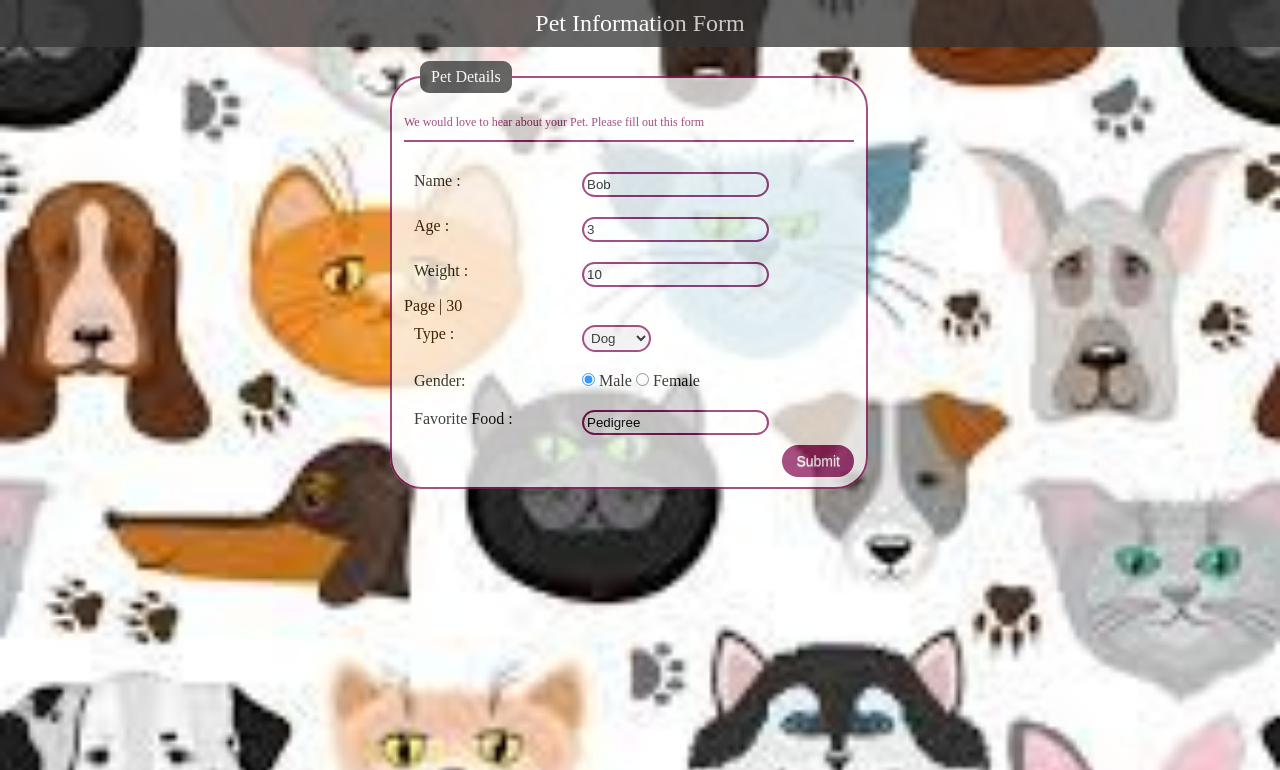
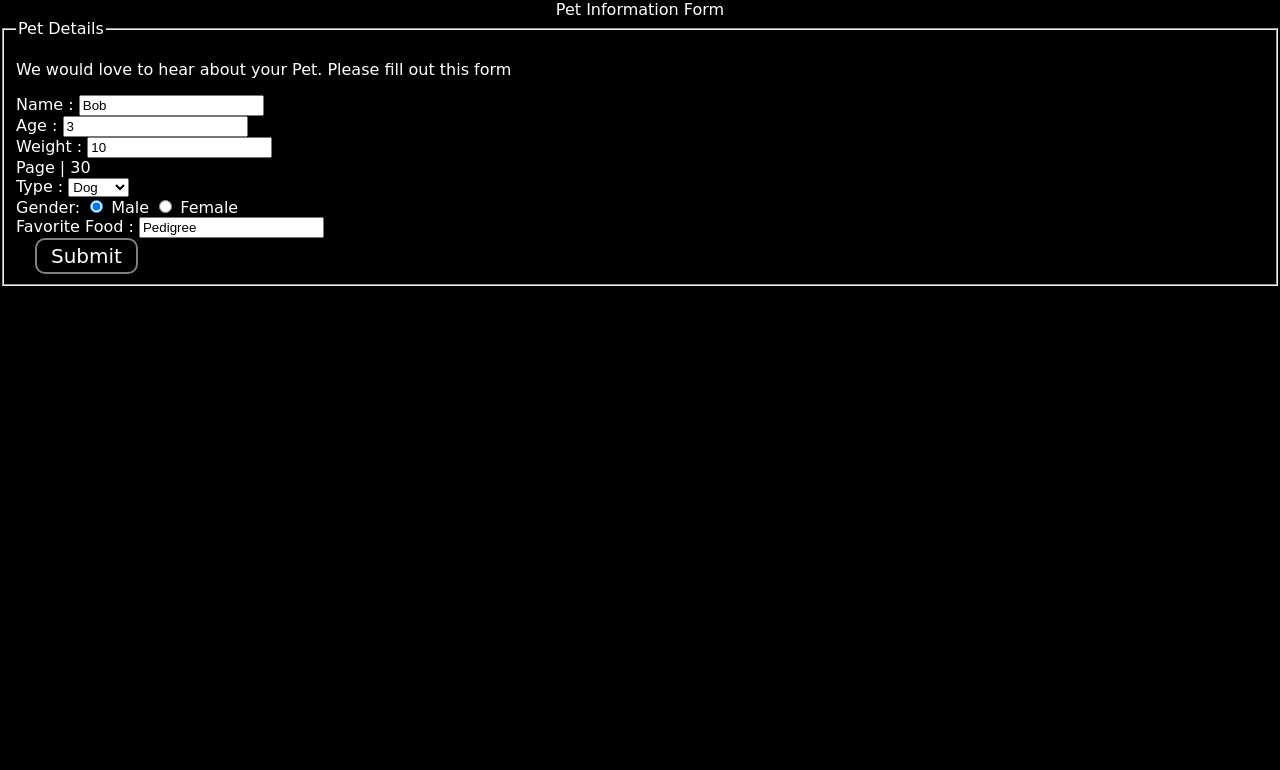
Before and after one commit to KHUSHIJAISWAL2608/Web-Development, a PHP site: page /ques4.html in a window 1280 px wide; the page is wider, and only the part inside the window is pictured. Shown: the top 770 px of that part. Run offline with PHP 8.4, Linux system fonts and the light colour scheme; some libraries are stand-ins or nearby versions.

Commit message:
Add files via upload

```diff
--- a/style.css
+++ b/style.css
@@ -1,99 +1,113 @@
-*{
-    margin: 0;
+
+    body {
+        font-family: 'Baloo Bhai', cursive;
+        color: white;
+        margin: 0px;
+        padding: 0px;
+        background-color: black;
     }
-    body{
-    background-image: url(petsbg.jpg);
-    background-repeat: no-repeat;
-    background-size: cover;
-    Page | 31
-    font-family: 'Segoe UI', Tahoma, Geneva, Verdana, sans-serif;
+
+    .left {
+        display: inline-block;
+        /* border: 2px solid red; */
+        position: absolute;
+        left: 60px;
+        top: 20px;
     }
-    form{
-    opacity: 75%;
+
+    .left img {
+        width: 136px;
+        filter: invert(100%);
     }
-    #header{
-    color: #fff;
-    font-size: x-large;
-    opacity: 75%;
-    background-color: #333;
-    padding: 10px 0px 10px 0px;
+
+    .left div {
+        line-height: 19px;
+        font-size: 26px;
+        text-align: center;
     }
-    #myform {
-    margin:0 auto;
-    width:500px;
-    padding:14px;
+
+    .mid {
+        display: block;
+        width: 66%;
+        margin: 26px auto;
+        /* border: 2px solid green; */
     }
-    label {
-    width: 10em;
-    float: left;
-    margin-right: 0.5em;
-    display: block;
+
+    .right {
+        position: absolute;
+        right: 34px;
+        top: 43px;
+        display: inline-block;
+        /* border: 2px solid yellow; */
     }
-    .submit {
-    float:right;
+
+    .navbar {
+        display: inline-block;
+        /* border: 5px solid  */
     }
-    input, select{
-    border-radius: 2rem;
-    border: 2px solid #88165c;
-    padding: 3px;
+
+    .navbar li {
+        display: inline-block;
+        font-size: 25px;
     }
-    fieldset {
-    background:#fff none repeat scroll 0 0;
-    border:2px solid #88165c;
-    border-radius: 2rem;
-    width: 450px;
-    Page | 32
+
+    .navbar li a {
+        color: white;
+        text-decoration: none;
+        padding: 34px 23px;
+
     }
-    .blur{
-    backdrop-filter: blur(1px);
-    position: absolute;
-    height: 460px;
-    top: 70px;
-    left: -50px;
-    right: -50px;
-    bottom: -50px;
-    z-index: -2;
+
+    .navbar li a:hover,
+    .navbar li a.active {
+        text-decoration: underline;
+        color: grey;
+
     }
-    legend {
-    color: #fff;
-    background: #333;
-    margin: 1rem;
-    border: 5px solid #333;
-    border-radius: 9px;
-    padding: 2px 6px
+
+    .btn {
+        font-family: 'Baloo Bhai', cursive;
+        margin: 0px 19px;
+        background-color: black;
+        color: white;
+        padding: 4px 14px;
+        border: 2px solid grey;
+        border-radius: 10px;
+        font-size: 20px;
+        cursor: pointer;
+
     }
-    .elements {
-    padding:10px;
+
+    .btn:hover {
+        background-color: rgb(31, 30, 30);
     }
-    p {
-    border-bottom:2px solid #88165c;
-    color:#88165c;
-    font-size:12px;
-    margin-bottom:20px;
-    padding-bottom:10px;
+
+    .container {
+        border: 2px solid white;
+        margin: 106px 80px;
+        padding: 75px;
+        width: 33%;
+        border-radius: 28px;
     }
-    span {
-    color:#88165c;
-    font-size:12px;
-    margin-bottom:1px;
+
+    .form-group input {
+        font-family: 'Baloo Bhai', cursive;
+        text-align: center;
+        display: block;
+        width: 508px;
+        padding: 1px;
+        border: 2px solid black;
+        margin: 11px auto;
+        font-size: 25px;
+        border-radius: 8px;
     }
-    .btn{
-    padding: 4px 12px;
-    margin-bottom: 0;
-    font-size: 14px;
-    line-height: 20px;
-    Page | 33
-    color: #333333;
-    text-align: center;
-    text-shadow: 0 1px 1px rgba(255, 255, 255, 0.75);
-    vertical-align: middle;
-    cursor: pointer;
-    color: #fff;
-    background-color: #88165c;
-    border: 2px solisd #88165c;
-    border-radius: 2rem;
+
+    .container h1 {
+        text-align: center;
     }
-    .btn:hover{
-    color: #fff;
-    background-color: #d3148a;
+
+    .container button {
+        display: block;
+        width: 74%;
+        margin: 20px auto;
     }
```
Also changed, not shown: connect.php (added, +15 -0 lines), index.php (added, +119 -0 lines), images.jfif (added), images.png (added), img1.jpg (added), img2.jpg (added).
